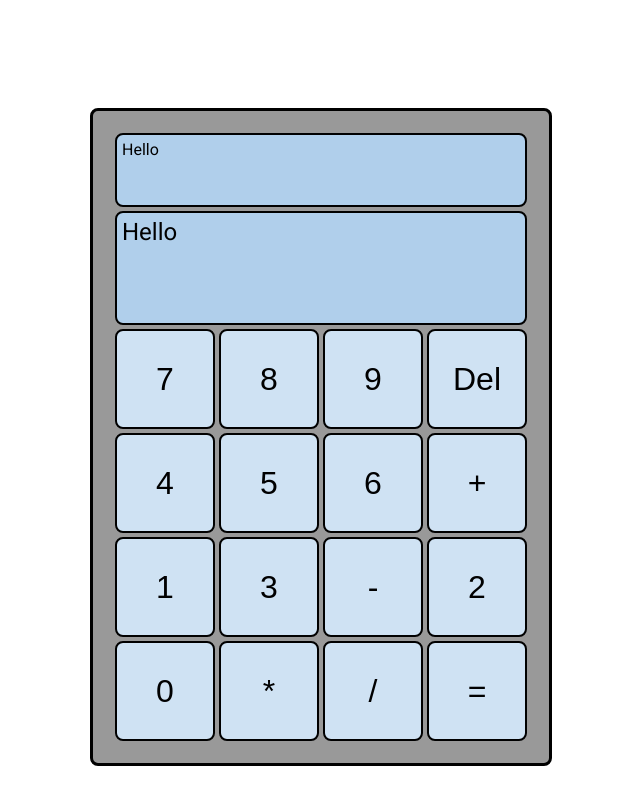
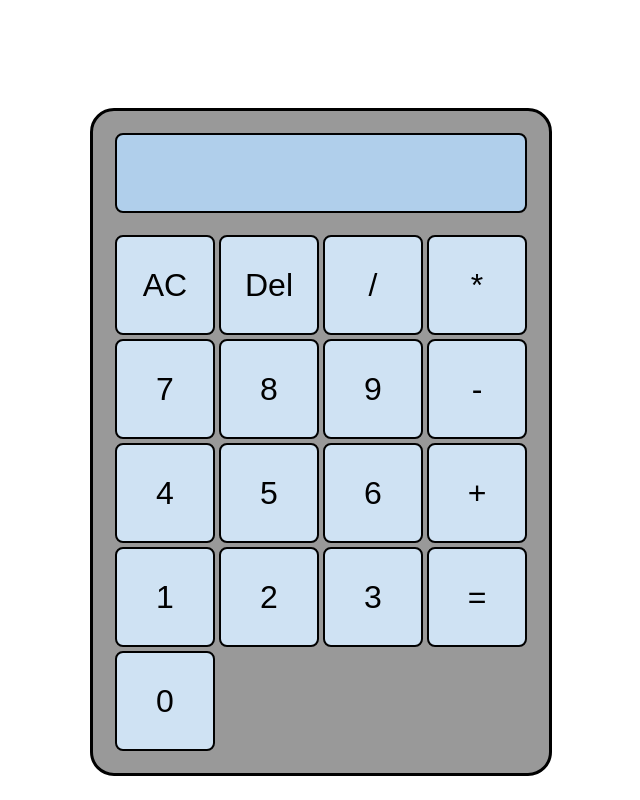
Before and after one commit to Tom-Pierce/Calculator, a plain HTML site: page index.html in a window 1280 px wide. Shown: the whole page, without its empty margins (319-959 px from the left). Drawn offline with Linux system fonts and the light colour scheme.

Commit message:
calc works

```diff
--- a/index.html
+++ b/index.html
@@ -15,39 +15,35 @@
 <body>
     <div id="calculator">
         <div id="display">
-            <div class="screen" id="last-operation-screen">
-                Hello
-            </div>
-            <div class="screen" id="current-operation-screen">
-                Hello
+            <div class="screen">
+                <p id="lastOperation" class="text"></p>
+                <p id="currentOperation" class="text"></p>
             </div>
         </div>
         <div class="buttons">
-            <div id="row1">
-                <button id="7" onclick="">7</button>
-                <button id="8" onclick="">8</button>
-                <button id="9" onclick="">9</button>
-                <button id="del" onclick="">Del</button>
+
+                <button id="clear" onclick="clearText()">AC</button>
+                <button id="delete" onclick="backspace()">Del</button>
+                <button id="divide" onclick="selectOp('/')">/</button>
+                <button id="multiply" onclick="selectOp('*')">*</button>
+
+                <button id="seven" onclick="press('7')">7</button>
+                <button id="eight" onclick="press('8')">8</button>
+                <button id="nine" onclick="press('9')">9</button>
+                <button id="subtract" onclick="selectOp('-')">-</button>
+
+                <button id="four" onclick="press('3')">4</button>
+                <button id="five" onclick="press('5')">5</button>
+                <button id="6" onclick="press('6')">6</button>
+                <button id="add" onclick="selectOp('+')">+</button>
+
+                <button id="one" onclick="press('1')">1</button>
+                <button id="two" onclick="press('2')">2</button>
+                <button id="three" onclick="press('3')">3</button>
+                <button id="equal" onclick="selectOp('=')">=</button>
+
+                <button id="zero" onclick="press('0')">0</button>
             </div>
-            <div id="row2">
-                <button id="4" onclick="">4</button>
-                <button id="5" onclick="">5</button>
-                <button id="6" onclick="">6</button>
-                <button id="+" onclick="">+</button>
-            </div>
-            <div id="row3">
-                <button id="1" onclick="">1</button>
-                <button id="3" onclick="">3</button>
-                <button id="-" onclick="">-</button>
-                <button id="2" onclick="">2</button>
-            </div>
-            <div id="row4">
-                <button id="0" onclick="">0</button>
-                <button id="*" onclick="">*</button>
-                <button id="/" onclick="">/</button>
-                <button id="=" onclick="">=</button>
-            </div>
-        </div>
     </div>
 </body>
 
--- a/script.js
+++ b/script.js
@@ -1,6 +1,8 @@
-let a;
-let b;
-let op;
+let a = "";
+let b = "";
+let op = null;
+let currentOperation = document.getElementById("currentOperation");
+let lastOperation = document.getElementById("lastOperation");
 
 function add(a, b) {
     return a + b;
@@ -15,19 +17,79 @@ function multiply(a, b) {
 }
 
 function divide(a, b) {
+    if (b === 0) {
+        alert("You know you can't do that :)");
+        return;
+    }
     return a / b;
 }
 
-function operator(op, a, b) {
+function selectOp(operator) {
+    if (currentOperation.textContent === "") {
+        alert("Enter a number first!");
+        return;
+    }
+    if (operator === '=') {
+        equals();
+        op = null;
+        return
+    } else {
+        op = operator;
+    }
+    lastOperation.textContent = currentOperation.textContent;
+    currentOperation.textContent = "";
+    a = lastOperation.textContent;
+    lastOperation.textContent += " " + operator;
+}
+
+function equals() {
+    b = currentOperation.textContent;
+    lastOperation.textContent += " " + currentOperation.textContent + " ="
+    currentOperation.textContent = operate();
+}
+
+function operate() {
+    a = Number(a);
+    b = Number(b);
+    console.log("operate");
     switch (op) {
         case "+":
-            add(a, b)
+            return add(a, b);
         case "-":
-            subtract(a, b)
+            return subtract(a, b)
         case "*":
-            multiply(a, b)
+            console.log("multiplying");
+            return multiply(a, b)
         case "/":
-            divide(a, b)
+            return divide(a, b)
 
     }
 }
+
+function press(input) {
+    display(input);
+}
+
+function display(input) {
+    currentOperation.textContent += input;
+}
+
+function backspace() {
+    //delete last character in "text" string
+    currentOperation.textContent = currentOperation.textContent.substring(0, currentOperation.textContent.length - 1);
+
+}
+
+function clearText() {
+    currentOperation.textContent = "";
+    lastOperation.textContent = "";
+
+    a = 0;
+    b = 0;
+    op = null;
+}
+
+function test2(input) {
+    console.log("click");
+    click(input);
+}
--- a/style.css
+++ b/style.css
@@ -16,39 +16,48 @@ body {
     margin-top: 100px;
     padding: 20px;
     background-color: #999999;
-    border-radius: 8px;
-}
-
-#display {
-    display: flex;
-    flex-direction: column;
-    width: 416px;
+    border-radius: 24px;
+    width: 462px;
+    min-width: 462px;
+    align-items: stretch;
 }
 
 .screen {
+    box-sizing: border-box;
     border: 2px;
     border-style: solid;
     background-color: #b0cfeb;
-    padding: 5px;
     border-radius: 8px;
     margin: 2px;
+    margin-bottom: 20px;
+    padding: 8px;
+    height: 80px;
+    position: relative;
 
 }
 
-#last-operation-screen {
-    height: 60px;
-    font-size: 16px;
+#lastOperation{
+    font-size: 20px;
+    position: absolute;
+    top: 2px;
+    right: 8px;
+    padding: 0;
+    margin: 0;
 }
 
-#current-operation-screen {
-    height: 100px;
-    font-size: 24px;
-
-
+#currentOperation{
+    position: absolute;
+    bottom: 2px;
+    right: 8px;
+    padding: 0;
+    margin: 0;
+    font-size: 32px;
 }
 
 .buttons {
     font-size: 0;
+    display: flex;
+    flex-wrap: wrap;
 }
 
 .buttons button {
@@ -60,4 +69,5 @@ body {
     border-color: black;
     border-radius: 8px;
     margin: 2px;
+    padding: 0;
 }
```
